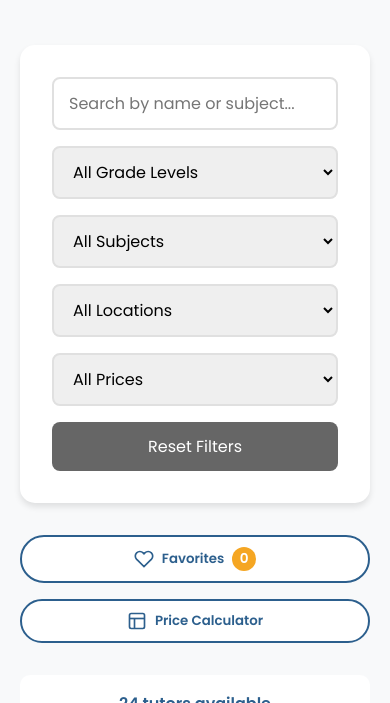
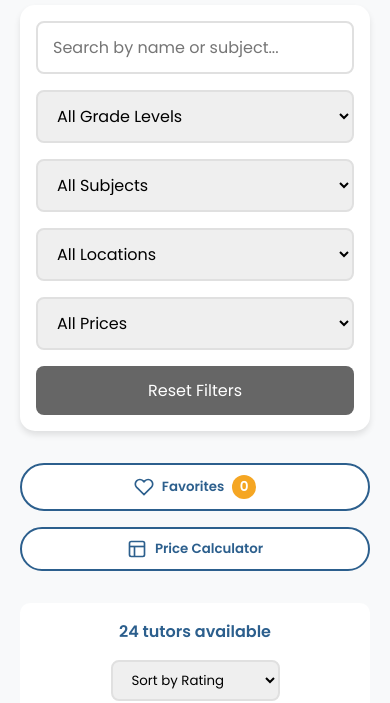
Before and after one commit to Abdulrahman-PROG/edudoor, a plain HTML site: page index.html in a window 390 px wide. Shown: the part 754-1457 px from the top of the page. Drawn offline with Linux system fonts and the light colour scheme.

Commit message:
edit in css

```diff
--- a/styles.css
+++ b/styles.css
@@ -1124,6 +1124,18 @@ footer {
     .modal-info-grid {
         grid-template-columns: 1fr;
     }
+
+    .tutor-grid {
+        grid-template-columns: 1fr;
+    }
+
+    .tutor-filters {
+        padding: 1rem;
+    }
+
+    .find-tutor {
+        padding: 40px 0;
+    }
 }
 
 .feature-buttons {
```
